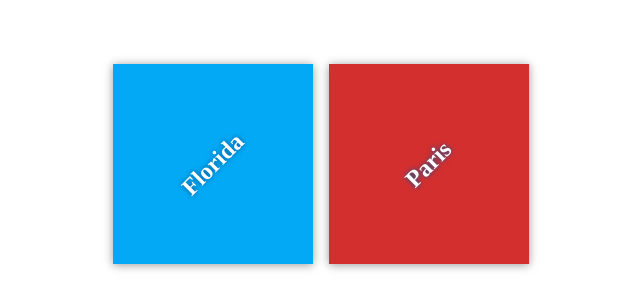
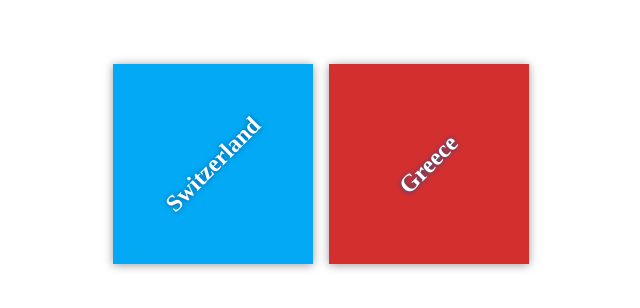
Before and after one commit to watthell234/my-travel-plans, a plain HTML site: page index.html in a window 1280 px wide. Shown: the part 236-544 px from the top of the page, without its empty margins (319-959 px from the left). Drawn offline with Linux system fonts and the light colour scheme.

Commit message:
Add my destinations in 2018

```diff
--- a/index.html
+++ b/index.html
@@ -11,11 +11,11 @@
     <div class="container">
         <div class="destination-container">
             <div class="destination" id="florida">
-                <h2>Florida</h2>
+                <h2>Switzerland</h2>
             </div>
 
             <div class="destination" id="paris">
-                <h2>Paris</h2>
+                <h2>Greece</h2>
             </div>
         </div>
     </div>
```
